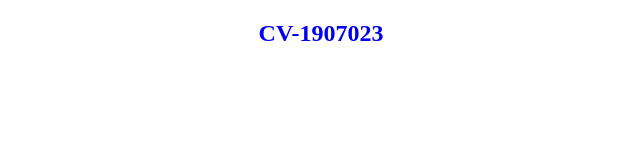
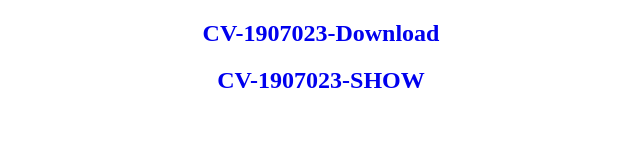
Before and after one commit to RaiYan163/Technical, a plain HTML site: page index.html in a window 1280 px wide. Shown: the whole page, without its empty margins (319-959 px from the left). Drawn offline with Linux system fonts and the light colour scheme.

Commit message:
Update added view index.html

```diff
--- a/index.html
+++ b/index.html
@@ -6,6 +6,7 @@
     <title>CV</title>
 </head>
 <body >
-    <h2><a style="text-decoration: none;display: block;text-align: center;" href="https://raiyan163.github.io/Technical/1907023.pptx">CV-1907023</a></h2>
+    <h2><a style="text-decoration: none;display: block;text-align: center;" href="https://raiyan163.github.io/Technical/1907023.pptx">CV-1907023-Download</a></h2>
+    <h2><a style="text-decoration: none;display: block;text-align: center;" href="https://docs.google.com/presentation/d/1ZXpaz7_t_CreAGm1EjSXgVXKJ9THN2YJ/edit#slide=id.p1">CV-1907023-SHOW</a></h2>
 </body>
 </html>
```
